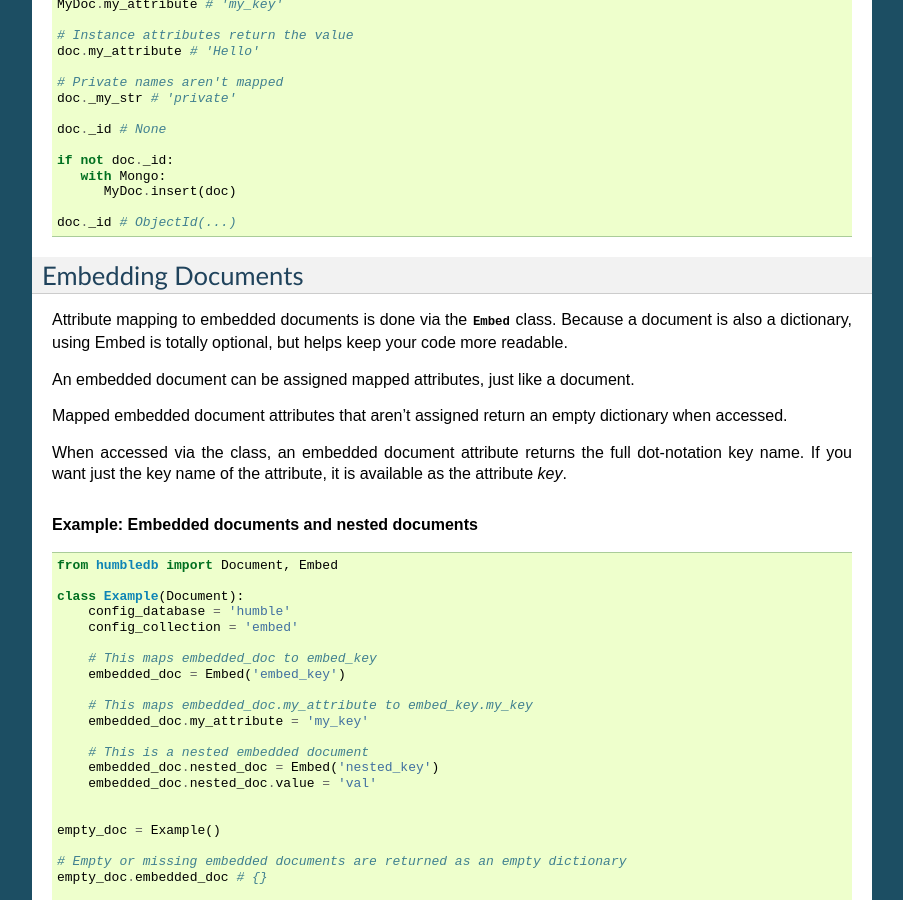
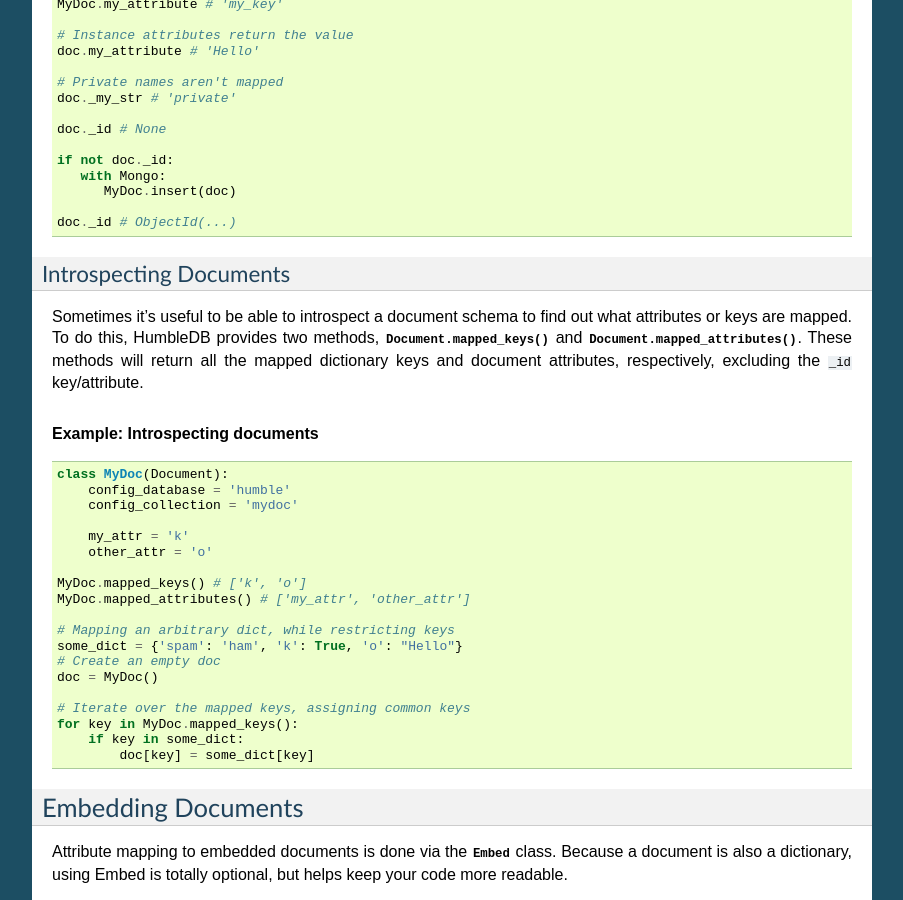
Before and after one commit to shakefu/humbledb, a Sphinx documentation site: the page built from docs/tutorial.rst, in a window 1280 px wide and 900 px high, scrolled down 3498 px. Shown: the whole window, without its empty margins (198-1101 px from the left). Built offline with Sphinx 7.4.7, drawn with Linux system fonts in a browser that asks for light colours; some of the changed text lies outside the part shown.

Commit message:
Update documentation.

```diff
--- a/docs/tutorial.rst
+++ b/docs/tutorial.rst
@@ -253,6 +253,39 @@ When a document is inserted, its ``_id`` attribute is set to the created
 
    doc._id # ObjectId(...)
 
+Introspecting Documents
+-----------------------
+
+Sometimes it's useful to be able to introspect a document schema to find out
+what attributes or keys are mapped. To do this, HumbleDB provides two methods,
+:meth:`Document.mapped_keys` and :meth:`Document.mapped_attributes`. These
+methods will return all the mapped dictionary keys and document attributes,
+respectively, excluding the ``_id`` key/attribute.
+
+.. rubric:: Example: Introspecting documents
+
+::
+
+   class MyDoc(Document):
+       config_database = 'humble'
+       config_collection = 'mydoc'
+
+       my_attr = 'k'
+       other_attr = 'o'
+
+   MyDoc.mapped_keys() # ['k', 'o']
+   MyDoc.mapped_attributes() # ['my_attr', 'other_attr']
+
+   # Mapping an arbitrary dict, while restricting keys
+   some_dict = {'spam': 'ham', 'k': True, 'o': "Hello"}
+   # Create an empty doc
+   doc = MyDoc()
+
+   # Iterate over the mapped keys, assigning common keys
+   for key in MyDoc.mapped_keys():
+       if key in some_dict:
+           doc[key] = some_dict[key]
+
 
 Embedding Documents
 ===================
```
